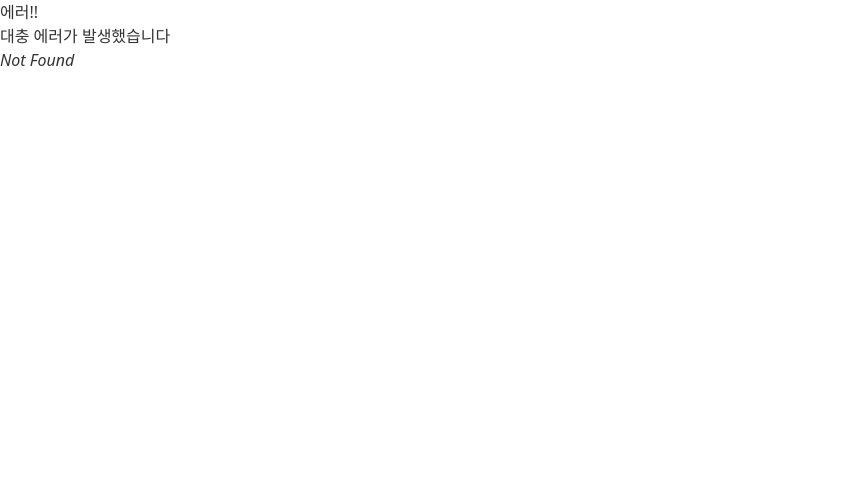
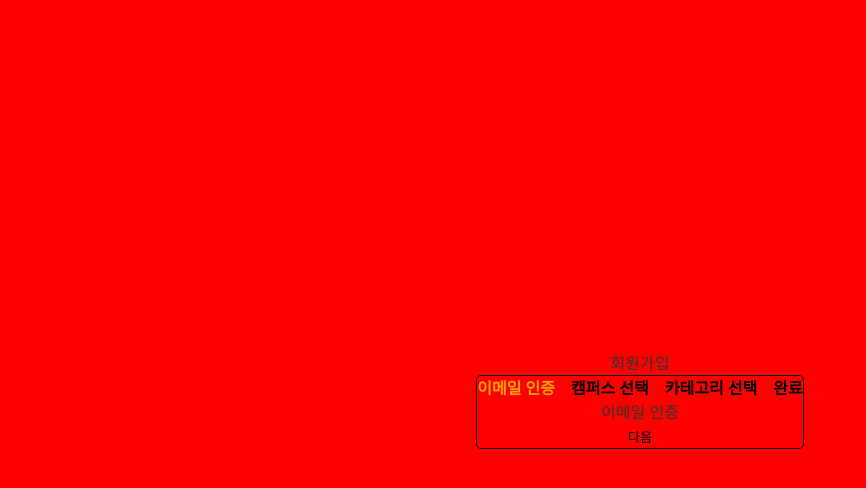
Before and after one commit to Head-4/Head-4-FE, a React (Create React App) app: page /signUp in a window 1280 px wide. Before the commit this address had no page. Shown: the top 488 px of the page, without its empty margins (0-866 px from the left). Built offline with nearby package versions, Linux system fonts and the light colour scheme.

Commit message:
feat: signUpPage add

```diff
--- a/src/layout/Layout.tsx
+++ b/src/layout/Layout.tsx
@@ -1,21 +1,28 @@
 import React from 'react';
 import styled from "styled-components";
 import {media} from "../styles/media";
+import {Outlet} from "react-router-dom";
 
 export default function Layout() {
     return (
         <LayoutWrapper>
-            대충 레이아웃
+            <Outlet/>
         </LayoutWrapper>
     );
 };
 
 const LayoutWrapper = styled.div`
-    background: blue;
+    min-height: 100vh;
+    padding: 2rem;
+    display: flex;
+    flex-direction: column;
+    justify-content: center;
+    align-items: center;
 
     ${media.medium`
         background: green;
     `}
+
     ${media.large`
         background: red;
     `}
--- /dev/null
+++ b/src/pages/SignUp/SignUp.tsx
@@ -0,0 +1,42 @@
+import {useState} from "react";
+import Step from "./components/Step";
+import EmailVerification from "./components/EmailVerification";
+import CampusSelection from "./components/CampusSelection";
+import CategorySelection from "./components/CategorySelection";
+import SignUpComplete from "./components/SignUpComplete";
+import styled from "styled-components";
+
+const steps: string[] = ['이메일 인증', '캠퍼스 선택', '카테고리 선택', '완료'];
+
+export default function SignUp() {
+    const [currentStep, setCurrentStep] = useState<number>(0);
+
+    const clickNext = () => {
+        setCurrentStep(prev => prev + 1);
+    }
+
+    const clickPrev = () => {
+        setCurrentStep(prev => prev - 1);
+    }
+
+    return (
+        <>
+            <header>
+                <h1> 회원가입</h1>
+            </header>
+            <MainWrapper>
+                <Step steps={steps} currentStep={currentStep}/>
+                {currentStep === 0 && <EmailVerification clickNext={clickNext}/>}
+                {currentStep === 1 && <CampusSelection clickNext={clickNext} clickPrev={clickPrev}/>}
+                {currentStep === 2 && <CategorySelection clickNext={clickNext} clickPrev={clickPrev}/>}
+                {currentStep === 3 && <SignUpComplete/>}
+            </MainWrapper>
+        </>
+    );
+};
+
+const MainWrapper = styled.main`
+    border-radius: 5px;
+    border: 1px solid black;
+    text-align: center;
+`;
--- /dev/null
+++ b/src/pages/SignUp/components/CampusSelection.tsx
@@ -0,0 +1,17 @@
+import React from 'react';
+
+type CampusSelectionProps = {
+    clickNext: () => void;
+    clickPrev: () => void;
+};
+
+export default function CampusSelection({clickNext, clickPrev}: CampusSelectionProps) {
+    return (
+        <div>
+            캠퍼스 선택
+            <br/>
+            <button onClick={clickPrev}>이전</button>
+            <button onClick={clickNext}>다음</button>
+        </div>
+    );
+}
--- /dev/null
+++ b/src/pages/SignUp/components/CategorySelection.tsx
@@ -0,0 +1,16 @@
+import React from 'react';
+
+type CategorySelectionProps = {
+    clickNext: () => void;
+    clickPrev: () => void;
+};
+
+export default function CategorySelection({clickNext, clickPrev}: CategorySelectionProps) {
+    return (
+        <div>
+            카테고리
+            <button onClick={clickPrev}>이전</button>
+            <button onClick={clickNext}>다음</button>
+        </div>
+    );
+}
--- /dev/null
+++ b/src/pages/SignUp/components/EmailVerification.tsx
@@ -0,0 +1,17 @@
+import React from 'react';
+
+type EmailVerificationProps = {
+    clickNext: () => void;
+};
+
+export default function EmailVerification({clickNext}: EmailVerificationProps) {
+    return (
+        <div>
+            이메일 인증
+            <br/>
+            <button onClick={clickNext}>
+                다음
+            </button>
+        </div>
+    );
+}
--- /dev/null
+++ b/src/pages/SignUp/components/SignUpComplete.tsx
@@ -0,0 +1,10 @@
+import React from 'react';
+
+
+export default function SignUpComplete() {
+    return (
+        <div>
+            완료
+        </div>
+    );
+}
--- /dev/null
+++ b/src/pages/SignUp/components/Step.tsx
@@ -0,0 +1,32 @@
+import React from 'react';
+import styled from "styled-components";
+
+type StepProps = {
+    steps: string[];
+    currentStep: number;
+};
+
+export default function Step({steps, currentStep}: StepProps) {
+    return (
+        <StepWrapper>
+            {steps.map((step, idx) => (
+                <StepItem key={idx} $isCompleted={idx <= currentStep} $isCurrent={idx === currentStep}>
+                    {step}
+                </StepItem>
+            ))}
+        </StepWrapper>
+    );
+}
+
+const StepWrapper = styled.section`
+    display: flex;
+    justify-content: center;
+    gap: 1rem;
+`;
+
+const StepItem = styled.div<{ $isCompleted: boolean; $isCurrent: boolean }>`
+    font-weight: bold;
+    color: ${({$isCompleted, $isCurrent}) =>
+            $isCurrent ? 'rgb(255, 165, 0)' :
+                    $isCompleted ? 'rgb(79 70 229)' : 'black'};
+`;
--- a/src/router/router.js
+++ b/src/router/router.js
@@ -3,7 +3,8 @@ import {ErrorPage} from "../components/ErrorPage";
 import {lazy, Suspense} from "react";
 import {LoadingPage} from "../components/LoadingPage";
 
-const Layout =lazy(()=>import("../layout/Layout"));
+const Layout = lazy(() => import("../layout/Layout"));
+const SignUp = lazy(() => import("../pages/SignUp/SignUp"));
 
 export const router = createBrowserRouter([
         {
@@ -15,6 +16,10 @@ export const router = createBrowserRouter([
                     errorElement: <ErrorPage/>,
                     children: [
                         // {index: true, element: <Index/>},
+                        {
+                            path: "signUp",
+                            element: <SignUp/>,
+                        },
                     ],
                 }
             ],
--- a/src/styles/GlobalStyled.tsx
+++ b/src/styles/GlobalStyled.tsx
@@ -14,6 +14,7 @@ export const GlobalStyled = createGlobalStyle`
         line-height: 1.5;
         -webkit-text-size-adjust: 100%;
         -ms-text-size-adjust: 100%;
+        height: 100%;
     }
 
     body {
@@ -21,6 +22,11 @@ export const GlobalStyled = createGlobalStyle`
         background-color: #fff;
         color: #333;
         line-height: 1.5;
+        height: 100%;
+    }
+
+    #root {
+        height: 100%;
     }
 
     h1, h2, h3, h4, h5, h6 {
```
